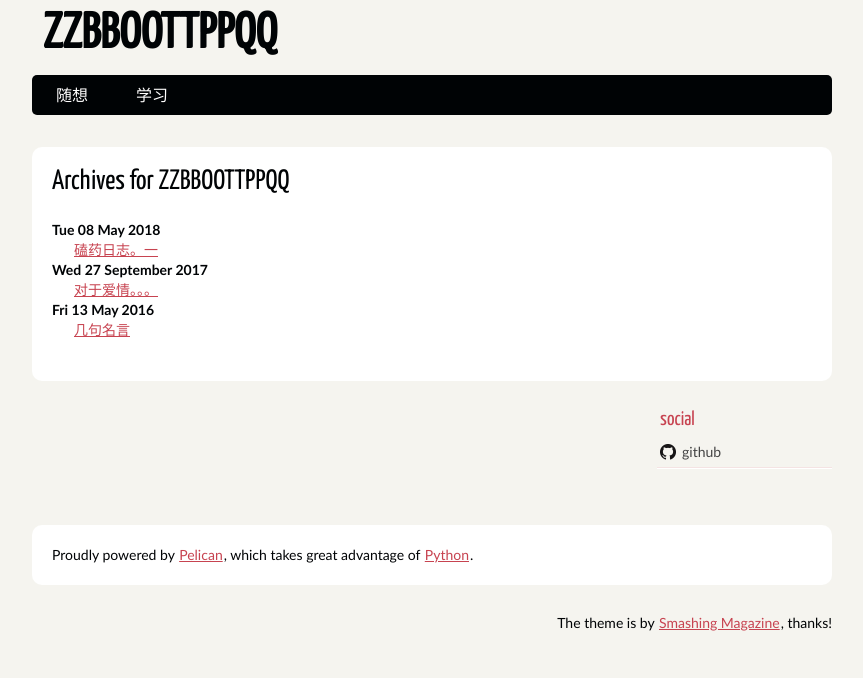
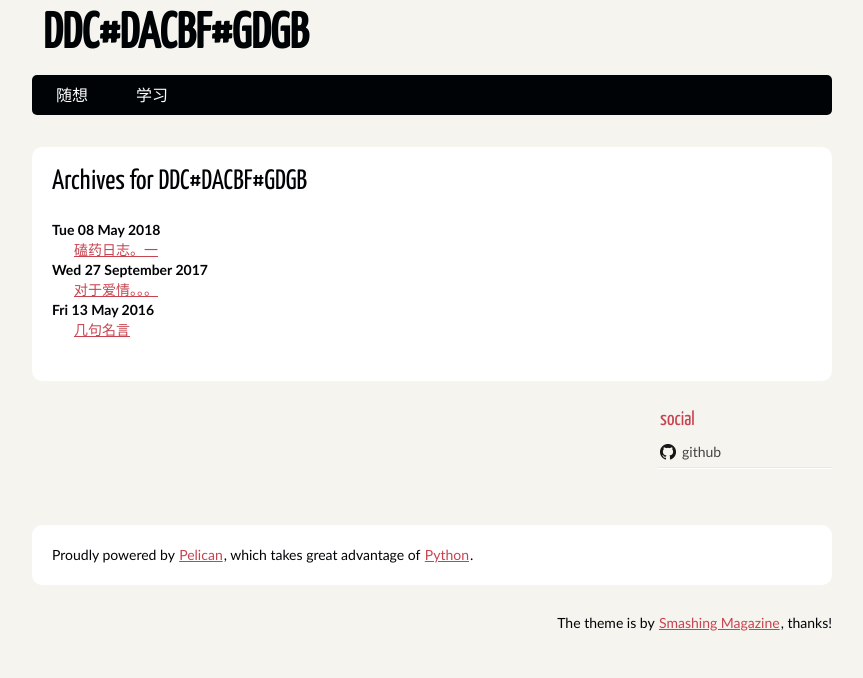
Before and after one commit to hwp/hwp.github.io, a plain HTML site: page archives.html in a window 1280 px wide. Shown: the whole page, without its empty margins (208-1071 px from the left). Drawn offline with Linux system fonts and the light colour scheme.

Commit message:
Deploy '18d0918c3fcf15c5b88f0ceb03c696511b5919a7 refs/remotes/origin/HEAD' to Github Pages

```diff
--- a/archives.html
+++ b/archives.html
@@ -2,7 +2,7 @@
 <html lang="en">
 <head>
         <meta charset="utf-8" />
-        <title>ZZBBOOTTPPQQ</title>
+        <title>DDC#DACBF#GDGB</title>
         <link rel="stylesheet" href="http://hwp.github.io/theme/css/main.css" />
 
         <!--[if IE]>
@@ -12,14 +12,14 @@
 
 <body id="index" class="home">
         <header id="banner" class="body">
-                <h1><a href="http://hwp.github.io/">ZZBBOOTTPPQQ </a></h1>
+                <h1><a href="http://hwp.github.io/">DDC#DACBF#GDGB </a></h1>
                 <nav><ul>
                     <li><a href="http://hwp.github.io/category/sui-xiang.html">随想</a></li>
                     <li><a href="http://hwp.github.io/category/xue-xi.html">学习</a></li>
                 </ul></nav>
         </header><!-- /#banner -->
 <section id="content" class="body">
-<h1>Archives for ZZBBOOTTPPQQ</h1>
+<h1>Archives for DDC#DACBF#GDGB</h1>
 
 <dl>
     <dt>Tue 08 May 2018</dt>
```
Also changed, not shown: author/hwp.html (+2 -2 lines), authors.html (+3 -3 lines), categories.html (+2 -2 lines), category/sui-xiang.html (+2 -2 lines), category/xue-xi.html (+2 -2 lines), dui-yu-ai-qing.html (+1 -1 lines), index.html (+2 -2 lines), ji-ju-ming-yan.html (+1 -1 lines), ke-yao-ri-zhi-yi.html (+1 -1 lines), tags.html (+3 -3 lines).
